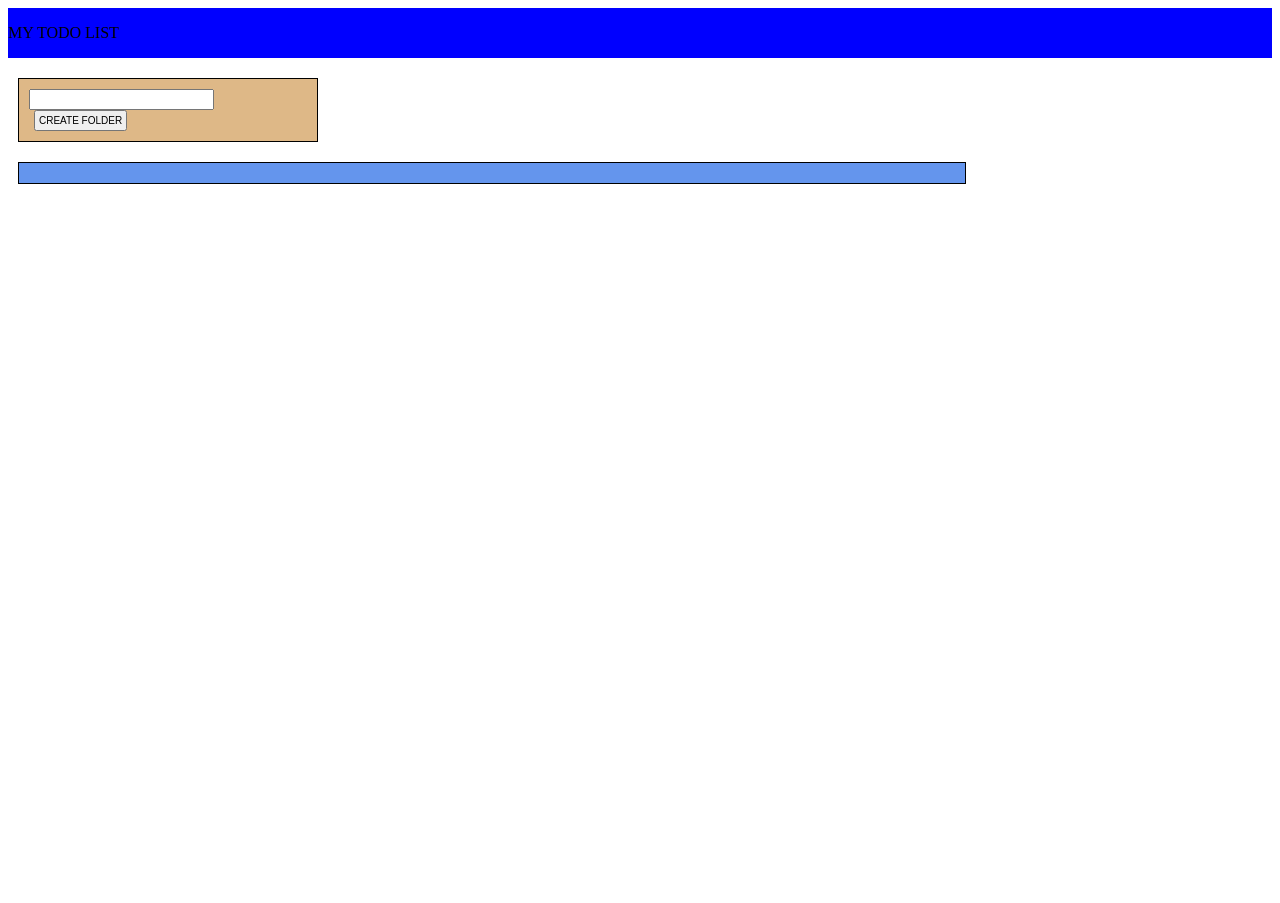
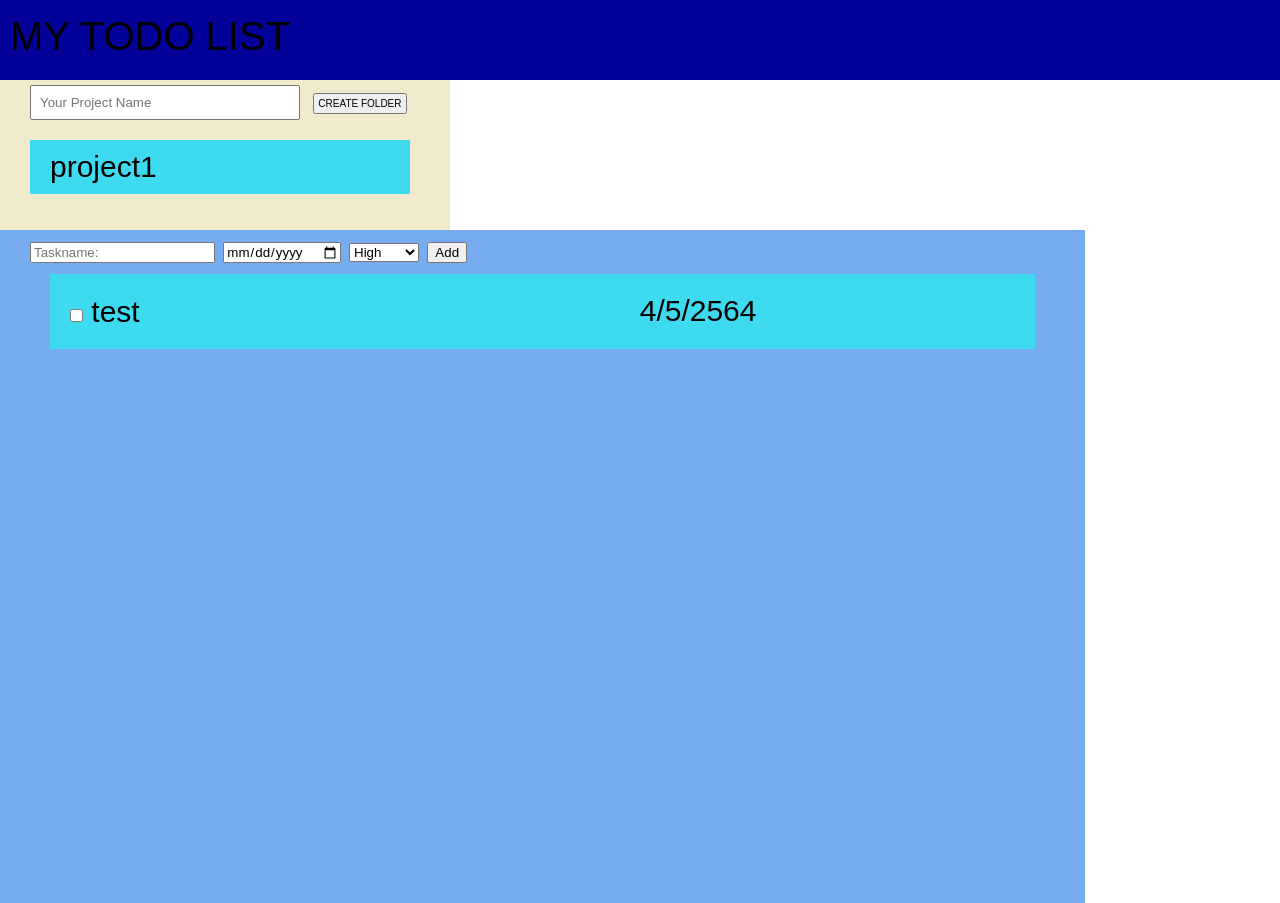
Before and after one commit to TeetouchQQ/Todo-List, a website: page dist/index.html in a window 1280 px wide. Before the commit the page ends 800 px from the top, so only its background shows below. Drawn offline with Linux system fonts and the light colour scheme.

Commit message:
update css

```diff
--- a/dist/index.html
+++ b/dist/index.html
@@ -15,10 +15,35 @@
     </div>
     <div class='folder'>
         <div id='project_list' class='columns left'>
-            <input type='text' class='newProject' id='newProject'>
+            <input type='text' class='newProject' id='newProject' placeholder="Your Project Name">
             <button type='submit' id='createBtn' class='createBtn'>CREATE FOLDER</button>
+            <div class='card'>
+                <p class='projectName'>project1</p>
+            </div>
         </div>
         <div id='todo_list' class='columns right'>
+            <div class='inputTodo'>
+                <input type="text" id='TodoName' class='TodoInput' placeholder="Taskname:">
+                <input type="date" id="birthday" name="birthday">
+                <select id="priority" name="priority">
+                    <option value="High">High</option>
+                    <option value="Medium">Medium</option>
+                    <option value="Low">Low</option>
+                </select>
+                <button type='submit'>Add</button>
+            </div>
+            <div class='Task-Container'>
+                <div class='TodoItem' id='1'>
+                    <div class='Name'>
+                        <input type="checkbox" id="TaskCheck" class='TaskCheck'>
+                        <p class='TaskName'>test</p>
+                    </div>
+                    <div class='Info'>
+                        <p class='date'>4/5/2564</p>
+                    </div>
+                </div>
+            </div>
+        </div>
 
         </div>
     </div>
--- a/dist/style.css
+++ b/dist/style.css
@@ -1,47 +1,103 @@
+
 .navbar{
     width: 100%;
-    background-color: blue;
-    margin: 0px;
+    background-color: #04009a;
+    margin-bottom: 0px;
     border: none;
     display: grid;
+    height: 80px;
+
+}
+.logoNav{
+    font-family: fantasy;
+    font-size: 40px;
+    margin-top: 14px;
+    margin-left: 10px;
 
 }
 *{
     box-sizing: border-box;
-
+    font-family:Arial, Helvetica, sans-serif;
+    margin: 0px;
 }
 .columns{
     float:left;
-    padding: 10px;
-    border: 10px;
 
 
 }
 .left{
-    width: 300px;
-    background-color: burlywood;
-    border: solid 1px ;
-    margin:10px;
+    width: 450px;
+    background-color: #f0ebcc;
+    min-height: 150px;
 
 }
 .right{
-    width: 75%;
-    background-color: cornflowerblue;
-    border: solid 1px ;
-    margin:10px
+    width: 1085px;
+    background-color: #77acf1;
+    height: 673px;
+
 }
 .folder:after{
     display:table;
     clear: both;
 
 }
-.folder{
-    margin-top: 10px;
 
-}
 .createBtn{
     font-size: 10px;
     padding: 3px;
     margin-left: 5px;
 
 }
+.card{
+    margin-top: 20px;
+    background-color: #3edbf0;
+    display: grid;
+    text-align: left;
+    margin-left: 30px;
+    margin-right: 40px;
+    padding: 10px;
+
+}
+.projectName{
+    margin-left: 10px;
+
+}
+.TodoItem{
+    margin-top:10px;
+    display:flex;
+    background-color: #3edbf0;
+    padding: 20px;
+    margin-left: 50px;
+    margin-right: 50px;
+}
+.Info{
+    display: inline;
+    margin-left: 500px;
+}
+.TaskCheck{
+    margin-top:15px;
+    display: inline;
+
+}
+.TaskName{
+    display: inline;
+
+}
+.newProject{
+    padding: 8px;
+    width: 60%;
+    margin-left: 30px;
+}
+.folder{
+    background-color: #dbe6fd;
+    font-size: 30px;
+}
+.inputTodo{
+    margin-left: 30px;
+
+}
+
+input[type=text]:focus {
+    border: 3px solid #555;
+  }
```
